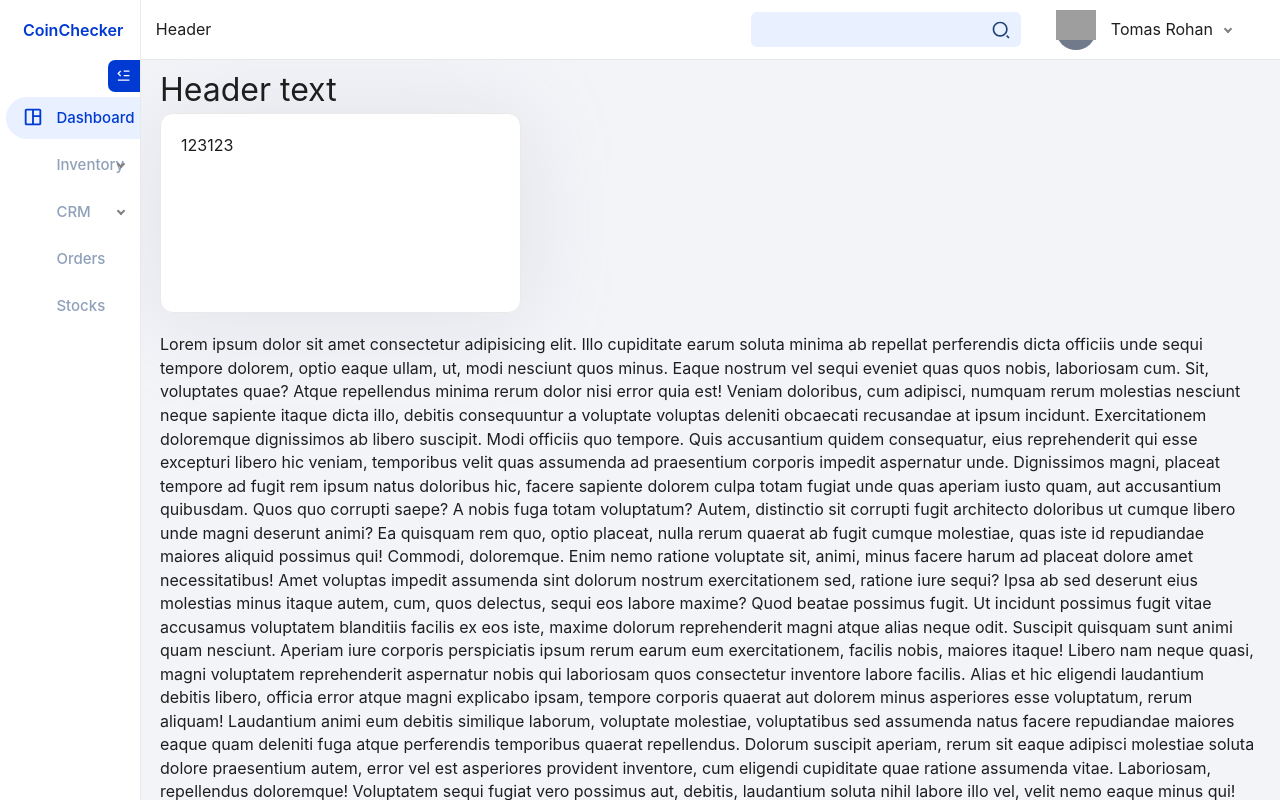
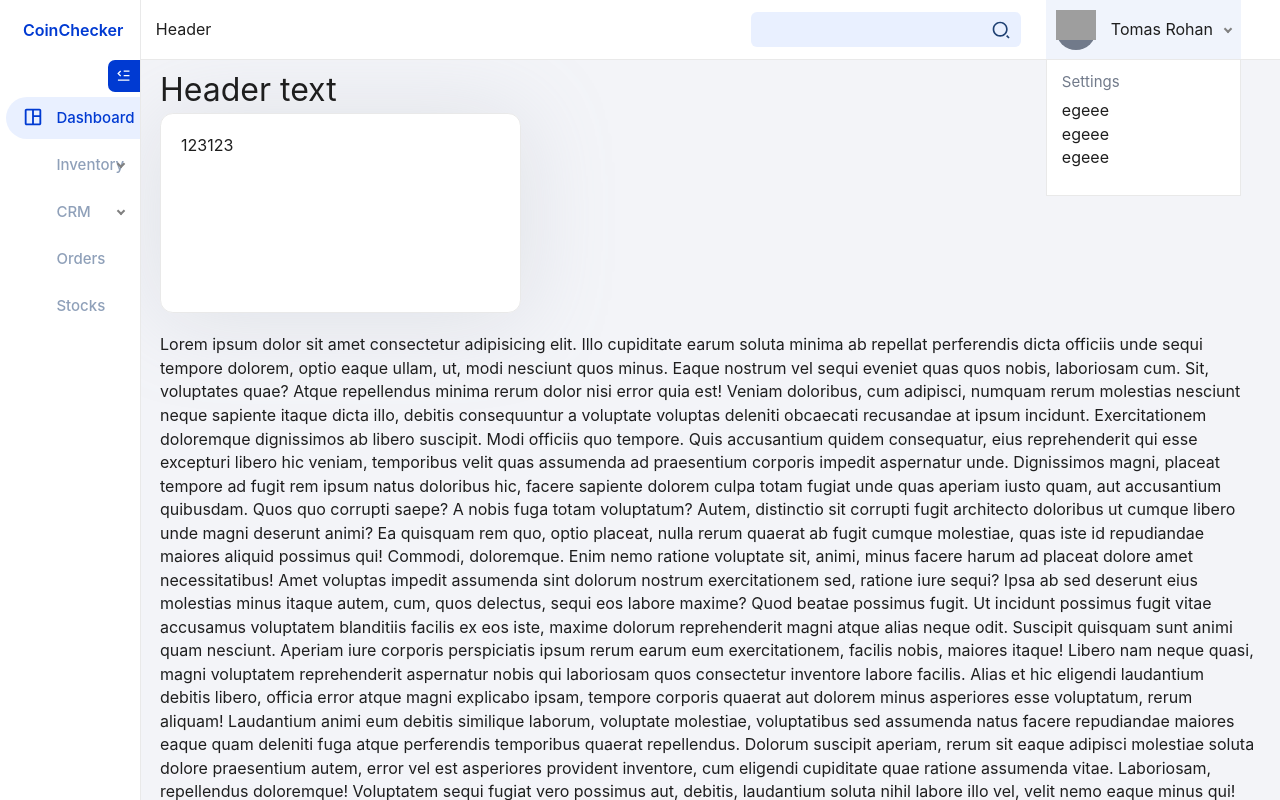
Before and after one commit to gerwld/coinchecker, a React (Create React App) app: page /dashboard in a window 1280 px wide. Both pictures are taken after a click on the element "Tomas Rohan". Built offline with nearby package versions, Linux system fonts and the light colour scheme; grey boxes are pictures that could not be loaded.

Commit message:
Add prof settings menu

```diff
--- a/src/components/Dashboard/Dashboard.jsx
+++ b/src/components/Dashboard/Dashboard.jsx
@@ -15,6 +15,18 @@ const Dashboard = (props) => {
     const searchBlock = useRef(null);
     useOutsideClickHide(searchBlock, setResults);
 
+    //show profile menu
+    const [isProfSetShow, setProfSet] = useState(false);
+    const showProfSet = () => setProfSet(true);
+    const profSetShow = isProfSetShow ? s.show_settings : '';
+    //hide menu
+    const profsetBlock = useRef(null);
+    useOutsideClickHide(profsetBlock, setProfSet);
+
+
+
+
+
     return (
         <div className={s.dashboard_overlay}>
             <AsideBlock />
@@ -25,9 +37,10 @@ const Dashboard = (props) => {
                         <input onFocus={resultsShow} type="text" id="db_search" />
                         <div className={`${s.search_results} ${showResult}`}><SearchResultsDrop /></div>
                     </div>
-                    <div className={s.dashboard_cuser}>
+                    <div className={`${s.dashboard_cuser} ${profSetShow}`} onClick={showProfSet} ref={profsetBlock}>
                         <div className={s.cuser_avatar}><img src="aboba" alt="" /></div>
                         <span className={s.cuser_name + ' ic-dropdown'}>Tomas Rohan</span>
+                        <div className={s.cuser_settings}><ProfSettingsDrop /></div>
                     </div>
                 </header>
                 <main className={s.main_dash}><h1>Header text</h1>
@@ -49,13 +62,23 @@ const Dashboard = (props) => {
 
 
 const SearchResults = (props) => {
-
     return (
         <div>ege</div>
     )
 }
 
+const ProfSettings = (props) => {
+    return (
+        <div>
+            <div>egeee</div>
+            <div>egeee</div>
+            <div>egeee</div>
+        </div>
+    )
+}
 
-const SearchResultsDrop = dropDownMenu(SearchResults);
+
+const SearchResultsDrop = dropDownMenu(SearchResults, 'results:');
+const ProfSettingsDrop = dropDownMenu(ProfSettings, 'settings');
 
 export default Dashboard;
--- a/src/components/Dashboard/Dashboard.module.css
+++ b/src/components/Dashboard/Dashboard.module.css
@@ -96,6 +96,7 @@
 }
 
 .dashboard_cuser {
+    position: relative;
     display: flex;
     justify-content: flex-start;
     align-items: center;
@@ -105,7 +106,7 @@
     cursor: pointer;
     user-select: none;
 }
-
+.dashboard_cuser.show_settings,
 .dashboard_cuser:hover {
     background-color: var(--color-primary-lightgray2);
 }
@@ -126,3 +127,15 @@
     right: 0;
     bottom: 40%;
 }
+
+.cuser_settings {
+    display: none;
+    width: 100%;
+    position: absolute;
+    top: 100%;
+    left: 0;
+}
+
+.show_settings .cuser_settings {
+    display: block;
+}
--- a/src/helpers/hideOutsideClick.js
+++ b/src/helpers/hideOutsideClick.js
@@ -4,7 +4,7 @@ import { useEffect } from 'react';
 
 export default function useOutsideClickHide(ref, hideElement) {
     useEffect(() => {
-        /* Alert if clicked on outside of element */
+        // Alert if clicked on outside of element
         function handleClickOutside(event) {
             if (ref.current && !ref.current.contains(event.target)) {
                 // alert("You clicked outside of me!");
--- a/src/hoc/DropDown/DropDown.module.css
+++ b/src/hoc/DropDown/DropDown.module.css
@@ -10,4 +10,5 @@
     padding: 0!important;
     font-size: 15px;
     color: var(--color-primary-gray);
+    text-transform: capitalize;
 }
--- a/src/hoc/DropDown/dropDownMenu.jsx
+++ b/src/hoc/DropDown/dropDownMenu.jsx
@@ -1,11 +1,11 @@
 import React from 'react';
 import s from './DropDown.module.css';
 
-const dropDownMenu = (Component) => {
+const dropDownMenu = (Component, headText) => {
     class HOC extends React.Component {
         render() {
           return (
-        <div className={s.drop_overlay}> <span className={s.drop_t}>Results:</span>
+        <div className={s.drop_overlay}><span className={s.drop_t}>{headText}</span>
           <Component {...this.props}/>
           </div>
           )
```
